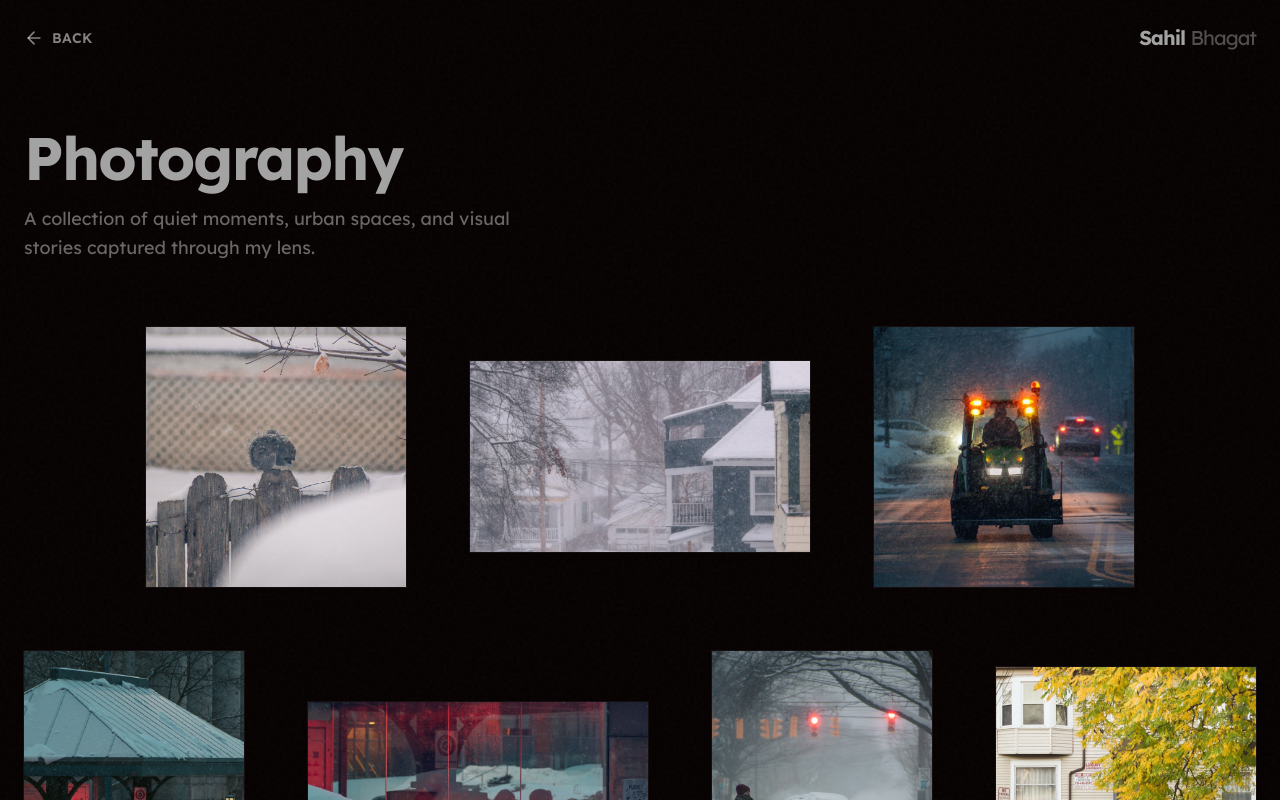
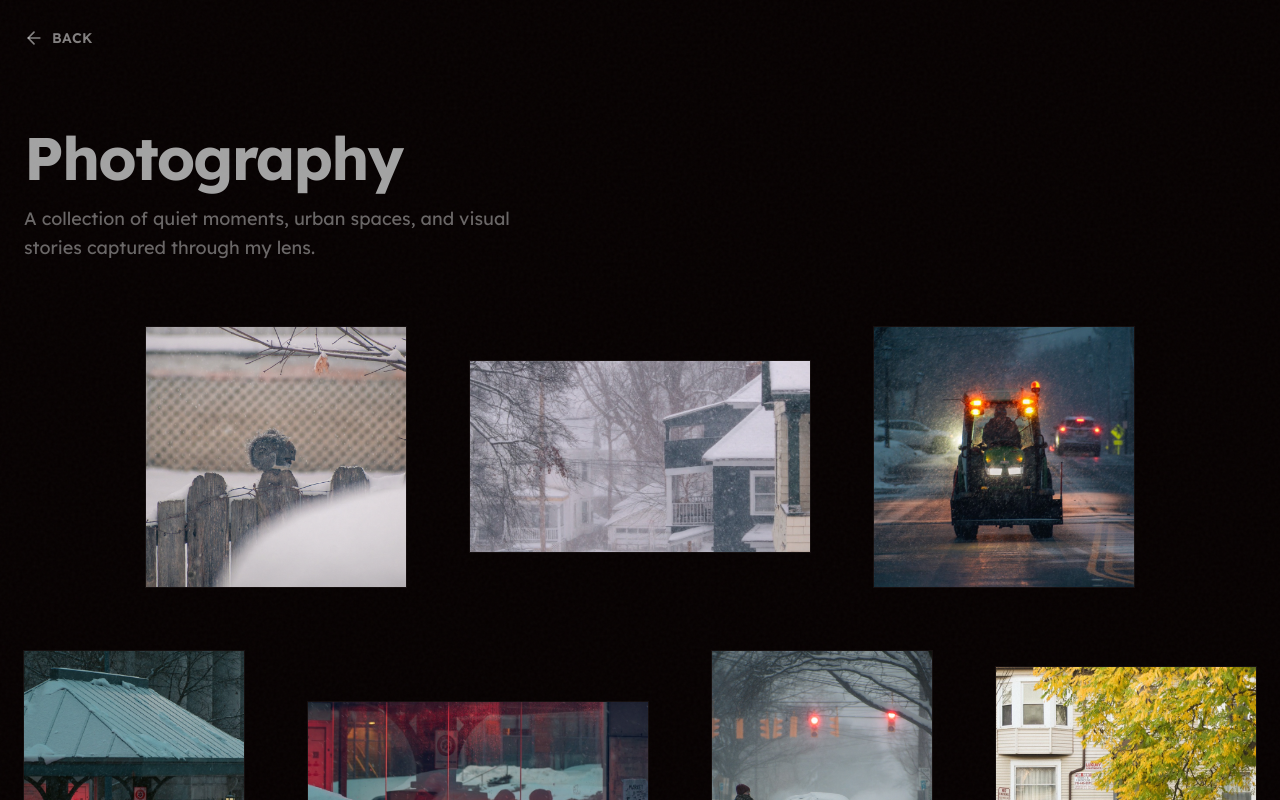
Before and after one commit to sahilbhagat30/Portfolio-Web-Site, a Next.js app: page /photography in a window 1280 px wide. Shown: the top 800 px of the page. Built offline with nearby package versions, Linux system fonts and the light colour scheme.

Commit message:
style: apply metallic silver gradient to name on photography page

```diff
--- a/src/app/photography/page.tsx
+++ b/src/app/photography/page.tsx
@@ -15,8 +15,8 @@ export default function PhotographyPage() {
             <ArrowLeft size={20} className="group-hover:-translate-x-1 transition-transform" />
             <span className="text-sm font-semibold tracking-wide uppercase">Back</span>
           </Link>
-          <div className="font-bold tracking-tighter text-xl">
-            Sahil <span className="text-white/30 font-normal">Bhagat</span>
+          <div className="font-bold tracking-tighter text-xl bg-[var(--gradient-hero)] bg-clip-text text-transparent drop-shadow-sm">
+            Sahil <span className="font-normal opacity-80">Bhagat</span>
           </div>
         </div>
       </nav>
```
